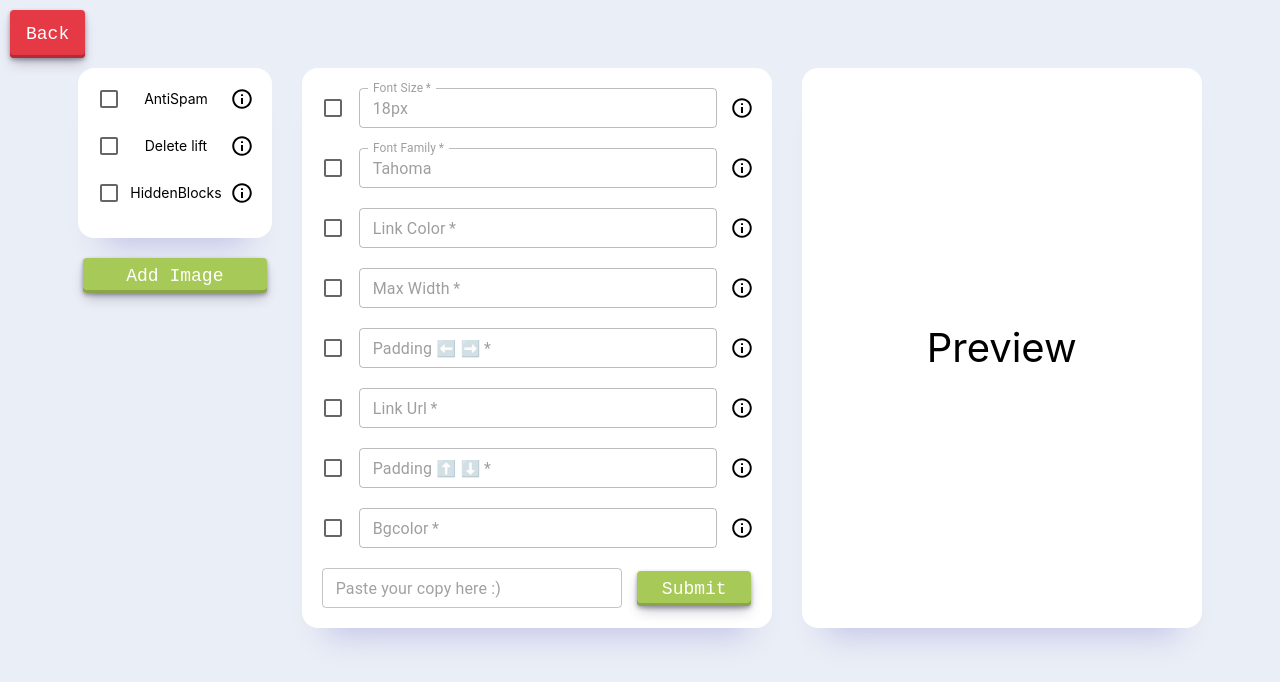
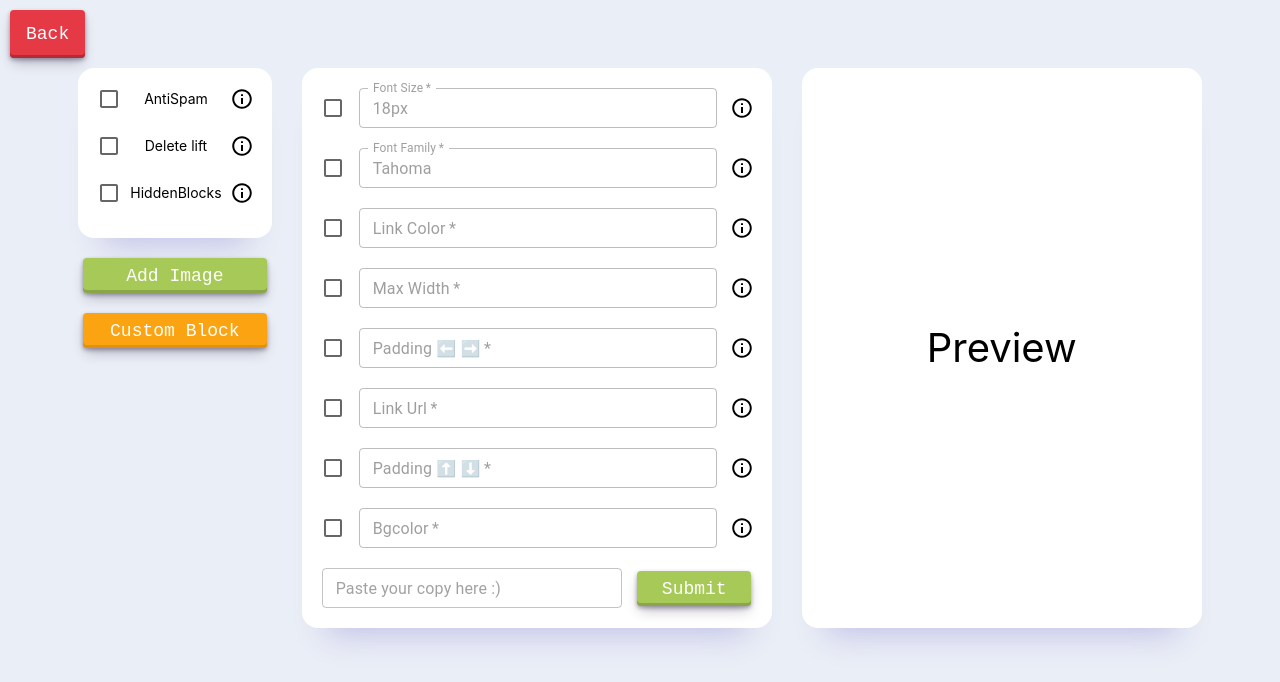
Before and after one commit to INRGI/CopyMaker, a React (Vite) app: page /id-1 in a window 1280 px wide. Shown: the top 682 px of the page. Built offline with nearby package versions, Linux system fonts and the light colour scheme.

Commit message:
Custom Hidden Block

```diff
--- a/src/components/AddHiddenModal/AddHiddenModal.jsx
+++ b/src/components/AddHiddenModal/AddHiddenModal.jsx
@@ -5,44 +5,24 @@ import * as Yup from "yup";
 
 import { Bounce, toast } from 'react-toastify';
 import 'react-toastify/dist/ReactToastify.css';
+import customHiddenBlock from '../../helpers/customHiddenBlock';
 
 
 const FeedbackSchema = Yup.object().shape({
-    src: Yup.string().min(3, "Too Short!").max(200, "Too Long!").required("Please enter src")
+    quantity: Yup.number().min(1, "Too Short!").max(100000, "Too Long!").required("Please enter quantity")
 });
 
 const AddHiddenModal = ({isOpen, onClose, result, onConfirm}) =>{
 
     const initialValues = {
-        src: "",
-        alt: "",
-        width: "",
+        quantity: "",
     };
 
-    const regex = /<a\s+(?:[^>]*?\s+)?href=(["'])(.*?)\1/g;
+    const handleSubmit = (values) => {
+        const { quantity } = values;
 
-    let link = 'urlhere';
-    let match;
-    while ((match = regex.exec(result)) !== null) {
-        link = match[2];
-        break;
-    }
 
-    const handleSubmit = (values) => {
-        const { src, alt, width } = values;
-        const newImageHTML = `<!-- Here start new image --><table role="presentation" cellpadding="0" cellspacing="0" align="center">
-            <tr>
-                <td align="center" style="text-align: center">
-                    <a href="${link}" style="font-weight: 900; text-decoration: none;;color: #1F51FF;">
-                        <img src="${src}" alt="${alt}" style="width: 100%; height: auto; border: 0; -ms-interpolation-mode: bicubic; max-width: ${width}px;" width="${width}" height="auto">
-                        <br>
-                        <br>
-                    </a>
-                </td>
-            </tr>
-        </table><!-- Here end new image -->`;
-
-        const response = newImageHTML + result;
+        const response =  customHiddenBlock(result, quantity);
 
         onConfirm(response);
         toast.success('Hidden Block successfully added', {
@@ -64,7 +44,7 @@ const AddHiddenModal = ({isOpen, onClose, result, onConfirm}) =>{
             ariaHideApp={false}
             isOpen={isOpen}
             onRequestClose={onClose}
-            contentLabel="Add image to copy"
+            contentLabel="Add hidden block to copy"
         >
             <Title>Add Hidden Block</Title>
             <Formik
@@ -75,14 +55,8 @@ const AddHiddenModal = ({isOpen, onClose, result, onConfirm}) =>{
                 validateOnChange={false}
             >
                 <Form>
-                    <Input name="src" type="text" placeholder="Image src" autoComplete="off"/>
-                    <ErrorMessage name="src">{msg => <Error msg={msg} />}</ErrorMessage>
-
-                    <Input name="alt" type="text" placeholder="Alt text" />
-                    <ErrorMessage name="alt">{msg => <Error msg={msg} />}</ErrorMessage>
-
-                    <Input name="width" type="text" placeholder="Image width" />
-                    <ErrorMessage name="width">{msg => <Error msg={msg} />}</ErrorMessage>
+                    <Input name="quantity" type="text" placeholder="Quantity symbols" autoComplete="off" required/>
+                    <ErrorMessage name="quantity">{msg => <Error msg={msg} />}</ErrorMessage>
 
                     <ButtonsContainer>
                         <ButtonYes type="submit">Add</ButtonYes>
--- a/src/components/AddHiddenModal/AddHiddenModal.styled.jsx
+++ b/src/components/AddHiddenModal/AddHiddenModal.styled.jsx
@@ -8,7 +8,7 @@ import TextField from '@mui/material/TextField';
 export const Container = styled(Modal)`
     width: 100%;
     max-width: 350px;
-    height: 370px;
+    height: 200px;
     background-color: white;
     border: 1px solid;
     box-shadow: rgba(0, 0, 0, 0.35) 0px 5px 15px;
@@ -20,7 +20,7 @@ export const Container = styled(Modal)`
     padding: 20px;
     display: flex;
     flex-direction: column;
-    gap: 20px;
+    gap: 15px;
     align-items: center;
     z-index: 999;
 `;
@@ -125,7 +125,7 @@ export const ButtonsContainer = styled.div`
     display: flex;
     align-items: center;
     justify-content: space-between;
-    margin-top: 40px;
+    margin-top: 20px;
 `
 export const Title = styled.h4`
     margin: 0;
--- a/src/components/FormPromo/FormPromo.jsx
+++ b/src/components/FormPromo/FormPromo.jsx
@@ -5,7 +5,7 @@ import { useParams } from "react-router-dom";
 import { useDispatch, useSelector } from "react-redux";
 import { nanoid } from "nanoid";
 import { editDomain } from "../../redux/domainSlice";
-import { AddImageButton, CheckBoxContainer, Container, CopyButton, FormContainer, FuncContainer, HasImagesContainer, ImageBlock, ImageContaianer, ImageToDowload, InputContainer, InputToDowload, LabelCheckBox, LinkToDownload, MuiInput, PageContainer, ResultContainer, ResultText, ResultTitle, SubmitButtonDownload, SubmitContainer, TitleImages } from "./FormPromo.styled";
+import { AddImageButton, CheckBoxContainer, Container, CopyButton, FormContainer, FuncContainer, HasImagesContainer, HiddenImageButton, ImageBlock, ImageContaianer, ImageToDowload, InputContainer, InputToDowload, LabelCheckBox, LinkToDownload, MuiInput, PageContainer, ResultContainer, ResultText, ResultTitle, SubmitButtonDownload, SubmitContainer, TitleImages } from "./FormPromo.styled";
 import { GrDownload } from "react-icons/gr";
 import { BsCopy } from "react-icons/bs";
 
@@ -15,6 +15,7 @@ import makeCopy from "../../helpers/makeCopy";
 import { Bounce, toast } from "react-toastify";
 import InfoButton from "../InfoButton/InfoButton";
 import Preview from "../Preview/Preview";
+import AddHiddenModal from "../AddHiddenModal/AddHiddenModal";
 
 const FormPromo = () => {
     const { domainId } = useParams();
@@ -38,6 +39,7 @@ const FormPromo = () => {
     const [newLinks, setNewLinks] = useState(domain.images ? Array.from({ length: domain.images.length }, () => '') : []);
 
     const [isModalOpen, setIsModalOpen] = useState(false);
+    const [isHiddenModalOpen, setHiddenModalOpen] = useState(false);
 
     const handleChange = (index, event) => {
         const newLinkCopy = [...newLinks];
@@ -113,11 +115,21 @@ const FormPromo = () => {
         setIsModalOpen(true);
     };
 
+    const handleHiddenModal = () => {
+        setHiddenModalOpen(true);
+    };
+
     const handleAddImageConfirm = (response) => {
         setSubmitedResult(response);
 
         setIsModalOpen(false);
     };
+
+    const handleHiddenModalConfirm = (response) => {
+        setSubmitedResult(response);
+
+        setHiddenModalOpen(false);
+    }
 
     return (
         <PageContainer>
@@ -143,6 +155,8 @@ const FormPromo = () => {
                             </ResultContainer>
                 </CheckBoxContainer>
                 <AddImageButton type="button" onClick={()=> handleImageAdd(submitedResult)}>Add Image</AddImageButton>
+
+                <HiddenImageButton type="button" onClick={()=> handleHiddenModal(submitedResult)}>Custom Block</HiddenImageButton>
             </FuncContainer>
 
             <Formik
@@ -275,6 +289,13 @@ const FormPromo = () => {
                     result={submitedResult}
         />
 
+        <AddHiddenModal
+                    isOpen={isHiddenModalOpen}
+                    onClose={() => setHiddenModalOpen(false)}
+                    onConfirm={handleHiddenModalConfirm}
+                    result={submitedResult}
+        />
+
         </PageContainer>
     )
 }
--- a/src/components/FormPromo/FormPromo.styled.jsx
+++ b/src/components/FormPromo/FormPromo.styled.jsx
@@ -331,3 +331,48 @@ export const AddImageButton = styled.button`
     transform: translateY(1px);
     }
 `;
+
+
+export const HiddenImageButton = styled.button`
+    align-items: center;
+    appearance: none;
+    background-color: #fca311;
+    border-radius: 4px;
+    border-width: 0;
+    box-shadow: rgba(45, 35, 66, 0.4) 0 2px 4px,rgba(45, 35, 66, 0.3) 0 7px 13px -3px,#e19110 0 -3px 0 inset;
+    box-sizing: border-box;
+    color: white;
+    cursor: pointer;
+    display: inline-flex;
+    font-family: "JetBrains Mono",monospace;
+    height: 35px;
+    justify-content: center;
+    line-height: 1;
+    list-style: none;
+    overflow: hidden;
+    width: 95%;
+    position: relative;
+    text-align: left;
+    text-decoration: none;
+    transition: box-shadow .15s,transform .15s;
+    user-select: none;
+    -webkit-user-select: none;
+    touch-action: manipulation;
+    white-space: nowrap;
+    will-change: box-shadow,transform;
+    font-size: 18px;
+
+    &:focus {
+  box-shadow: #e19110 0 0 0 1.5px inset, rgba(45, 35, 66, 0.4) 0 2px 4px, rgba(45, 35, 66, 0.3) 0 7px 13px -3px, #e19110 0 -3px 0 inset;
+    }
+
+    &:hover {
+    box-shadow: rgba(45, 35, 66, 0.4) 0 4px 8px, rgba(45, 35, 66, 0.3) 0 7px 13px -3px, #e19110 0 -3px 0 inset;
+    transform: translateY(-2px);
+    }
+
+    &:active {
+    box-shadow: #e19110 0 3px 7px inset;
+    transform: translateY(2px);
+    }
+`;
--- a/src/helpers/customHiddenBlock.js
+++ b/src/helpers/customHiddenBlock.js
@@ -1,4 +1,4 @@
-const addHiddenBlock = (text, symbols) => {
+const customHiddenBlock = (text, symbols) => {
 
     const generateRandomString = () => {
         let result = '';
@@ -17,7 +17,7 @@ const addHiddenBlock = (text, symbols) => {
     return newText;
 };
 
-export default addHiddenBlock;
+export default customHiddenBlock;
 
 {/* <table style="display:none;" role="presentation" cellpadding="0" cellspacing="0" align="center"><tr><td align="center" style="text-align: center">
 
```
